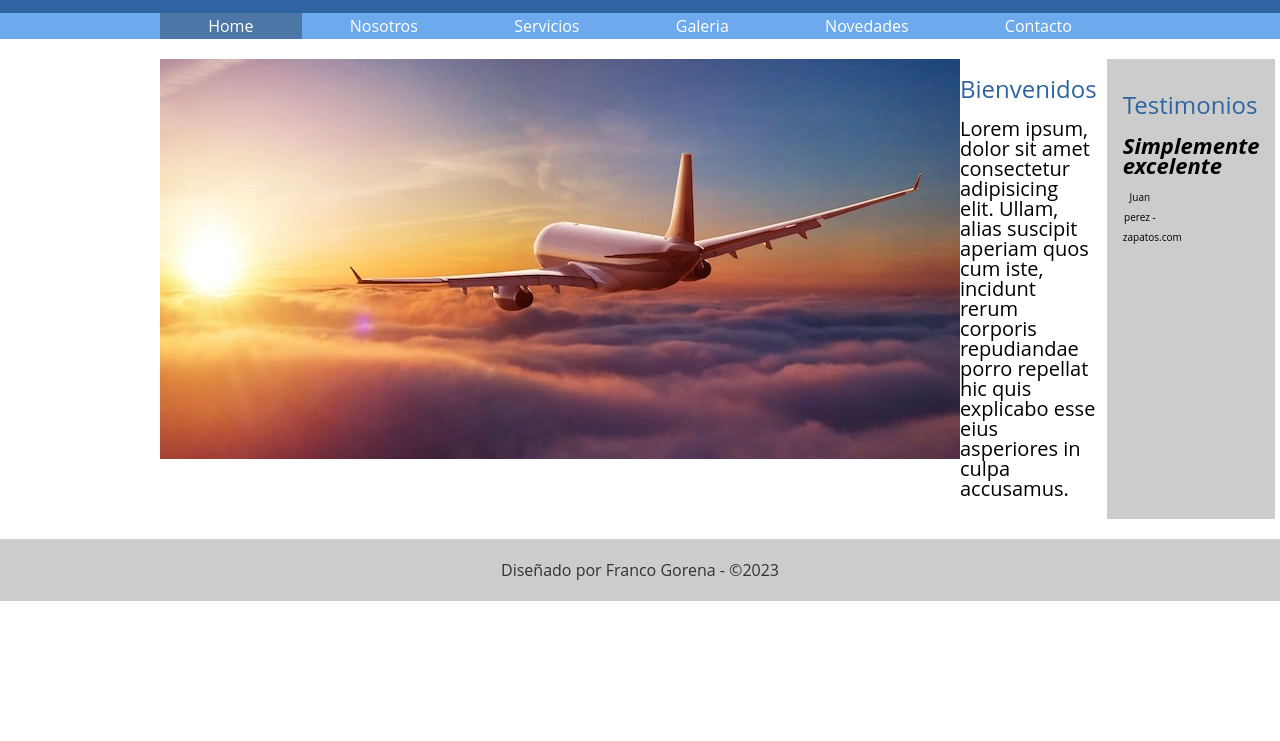
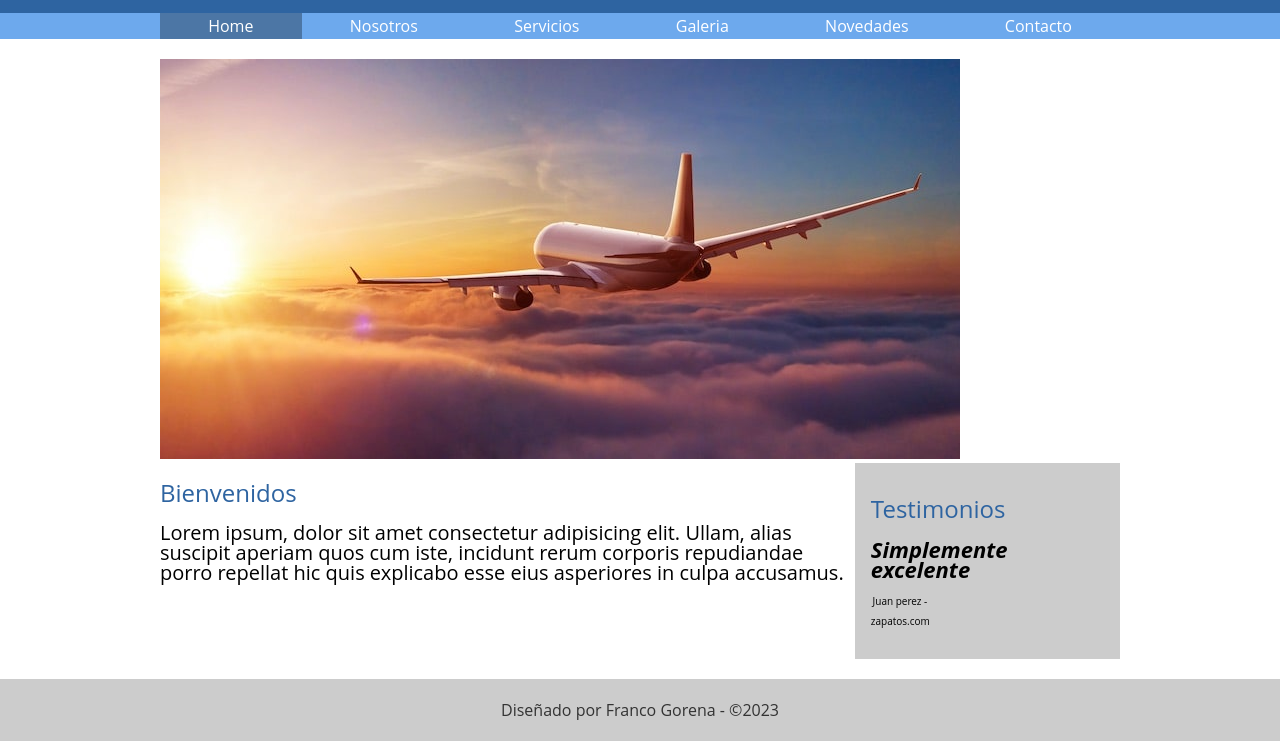
Before and after one commit to FrancoGorena/TransportesX, a plain HTML site: page index.html in a window 1280 px wide. Shown: the part 141-882 px from the top of the page. Before the commit the page ends 800 px from the top, so only its background shows below. Drawn offline with Linux system fonts and the light colour scheme.

Commit message:
¨renuncia¨

```diff
--- a/Css/Transportes.css
+++ b/Css/Transportes.css
@@ -258,7 +258,3 @@ footer{
 .formulario input[type=¨submit¨]:hover {
     background-color: #2e64a1;
 }
-
-main {
-    display: flex;
-}
```
